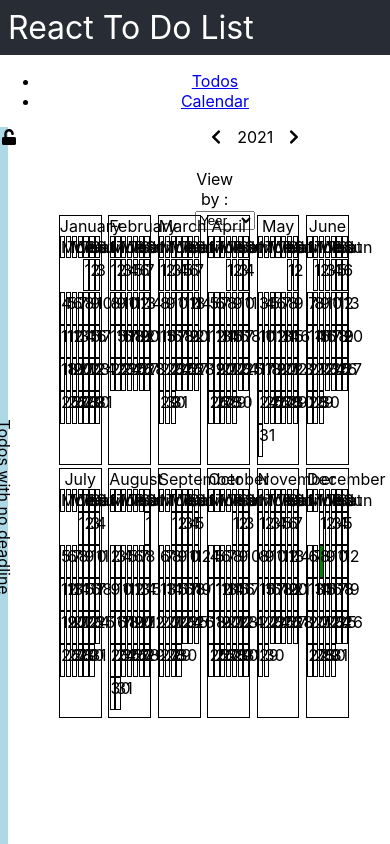
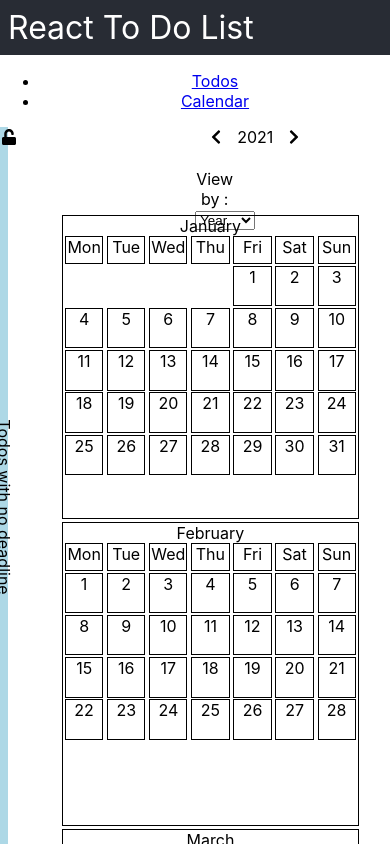
Before and after one commit to Skyrlon/react-todo-list, a React (Create React App) app: page /calendar in a window 390 px wide. Shown: the top 844 px of the page. Built offline with nearby package versions, Linux system fonts and the light colour scheme.

Commit message:
Make yearly calendar responsive

```diff
--- a/src/components/Calendar.jsx
+++ b/src/components/Calendar.jsx
@@ -12,7 +12,7 @@ const StyledCalendar = styled.div`
   flex-wrap: wrap;
   justify-content: center;
   width: 95%;
-  height: 75%;
+  height: 100%;
 `;
 
 const Calendar = ({
--- a/src/components/YearlyCalendar.jsx
+++ b/src/components/YearlyCalendar.jsx
@@ -7,17 +7,35 @@ const StyledYearlyCalendar = styled.div`
   flex-direction: row;
   flex-wrap: wrap;
   width: 100%;
+  height: 100%;
   justify-content: center;
   & > .month {
     display: flex;
     flex-direction: column;
-    width: 13%;
+    height: 45%;
     margin-top: 1%;
     margin-left: 1%;
     margin-right: 1%;
     box-sizing: border-box;
     border: 1px solid;
     justify-content: flex-start;
+
+    @media (max-width: 799px) {
+      flex: 0 0 90%;
+      margin-left: 5%;
+    }
+
+    @media (min-width: 800px) and (max-width: 999px) {
+      flex: 0 0 40%;
+    }
+
+    @media (min-width: 1000px) and (max-width: 1399px) {
+      flex: 0 0 30%;
+    }
+
+    @media (min-width: 1400px) {
+      flex: 0 0 20%;
+    }
   }
 `;
 
```
